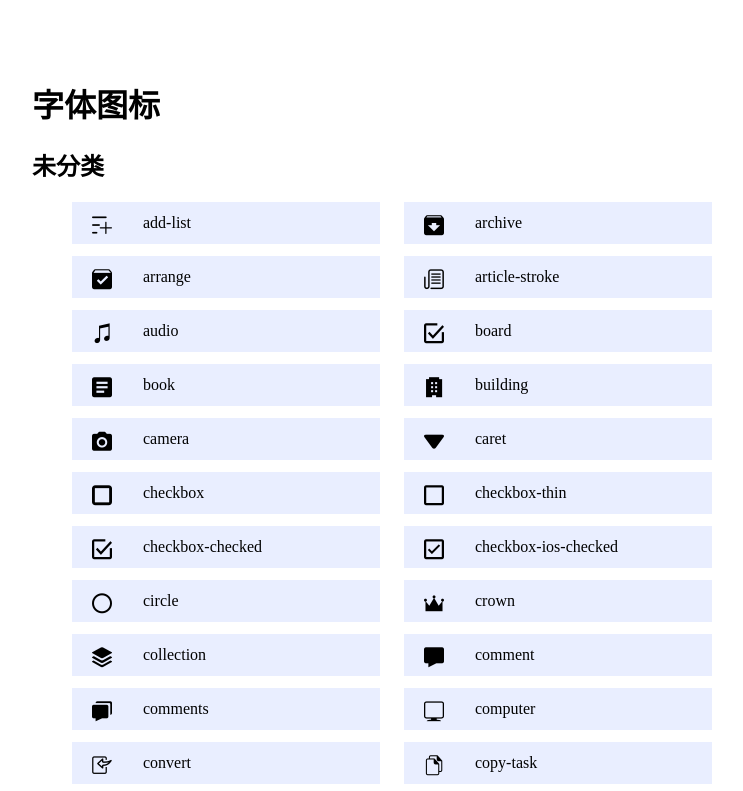
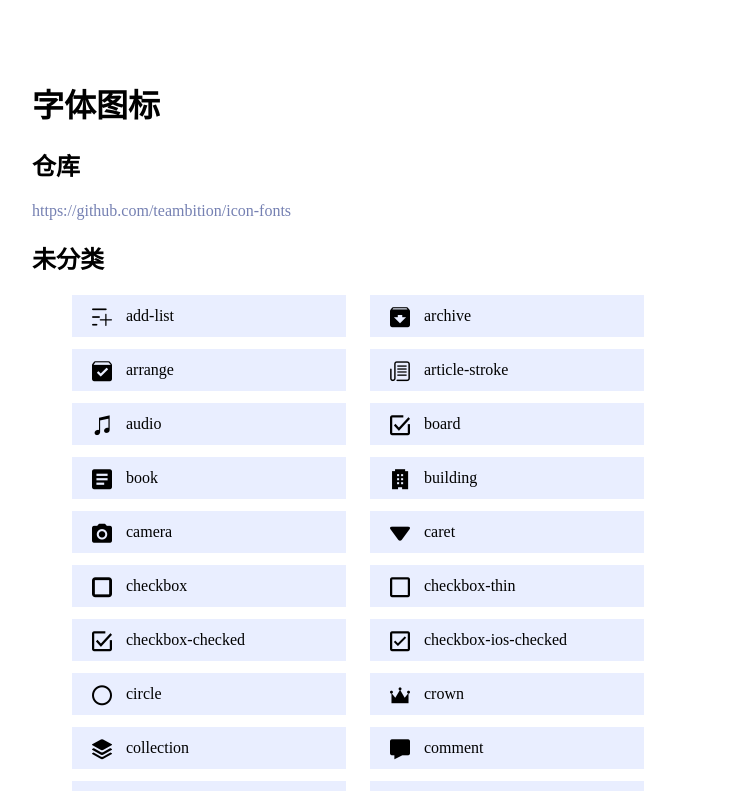
Before and after one commit to jianliaoim/icon-fonts, a website: page index.html in a window 1280 px wide. Shown: the top 791 px of the page, without its empty margins (176-919 px from the left). Drawn offline with Linux system fonts and the light colour scheme.

Commit message:
index.html修改

```diff
--- a/css/style.css
+++ b/css/style.css
@@ -24,6 +24,10 @@ body * {}
     padding: 0 20px;
 }
 
+.bs-glyphicons-list .copy:hover {
+    background-color: rgba(233, 238, 255, 0.4);
+}
+
 .bs-glyphicons-list .icon {
     font-size: 20px;
     margin-right: 0.5em;
@@ -32,7 +36,12 @@ body * {}
 
 .glyphicon-class {
     cursor: pointer;
-    padding: 5px 17px;
+    padding: 5px 0;
     display: inline-block;
     width: 200px;
 }
+
+.tbicons-github-link{
+    text-decoration: none;
+    color: #7580b2;
+}
--- a/index.html
+++ b/index.html
@@ -7,6 +7,8 @@
 <div class="bs-docs-section tb-icon">
   <h1 id="tbicons" class="page-header">字体图标</h1>
   <div class="bs-glyphicons">
+    <h2 class="page-header">仓库</h2>
+      <a class="tbicons-github-link" href="https://github.com/teambition/icon-fonts">https://github.com/teambition/icon-fonts</a>
 
     <h2 id="tbicons-type-misc">未分类</h2>
     <ul class="bs-glyphicons-list clearfix">
```
